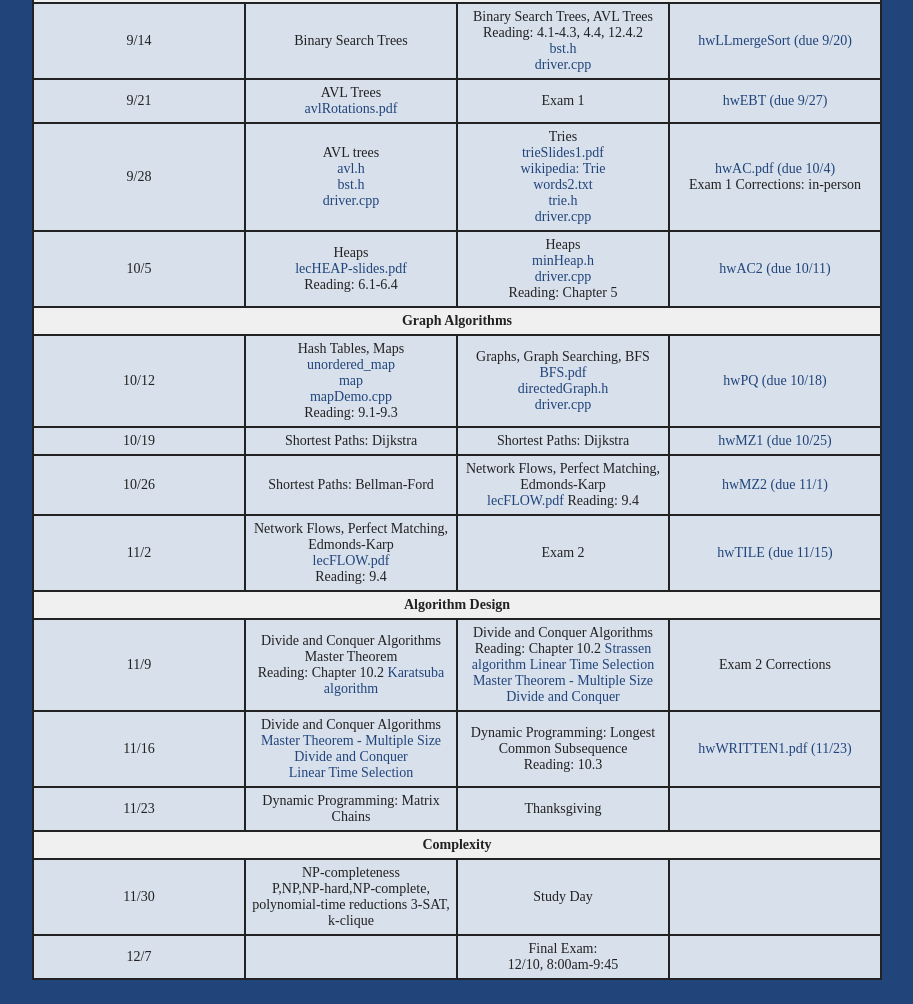
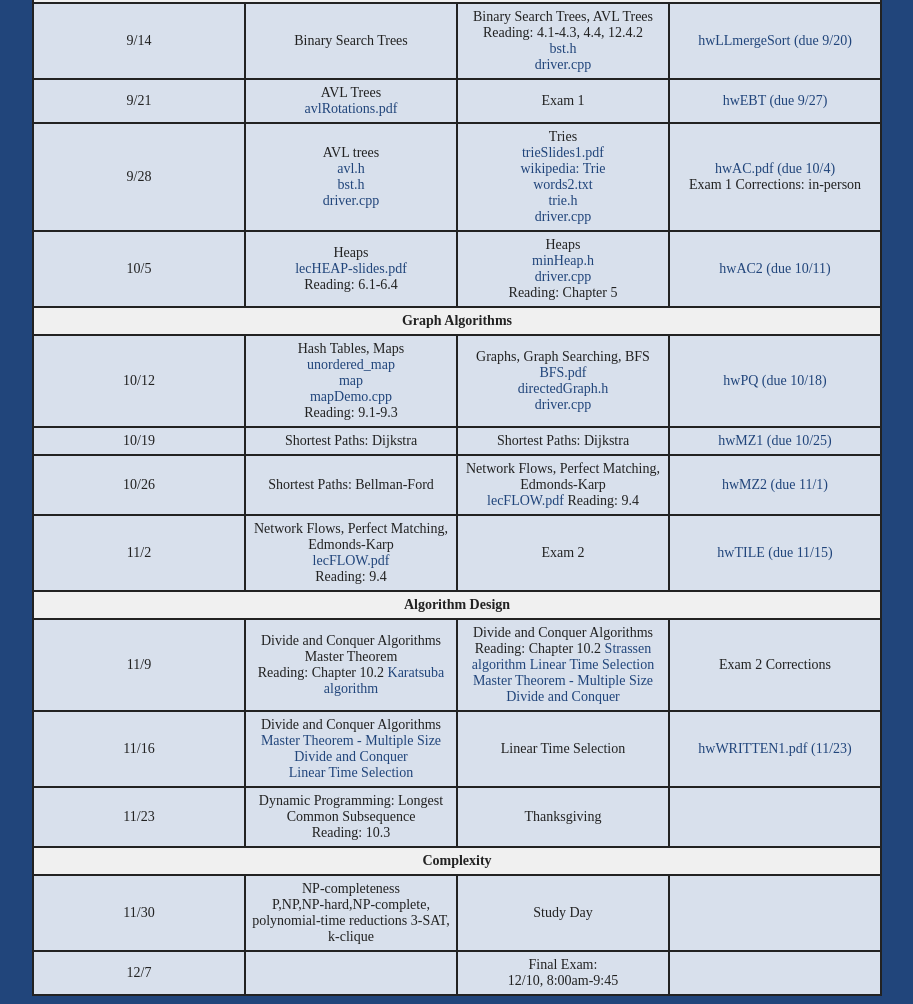
Before and after one commit to robert-schweller/robert-schweller.github.io, a plain HTML site: page CS3333/index.html in a window 1280 px wide. Shown: the part 699-1703 px from the top of the page, without its empty margins (183-1096 px from the left). Drawn offline with Linux system fonts and the light colour scheme.

Commit message:
Update Dynamic Programming section in index.html

```diff
--- a/CS3333/index.html
+++ b/CS3333/index.html
@@ -236,13 +236,13 @@
 <br><a href="https://arxiv.org/pdf/cs/0101011"> Master Theorem - Multiple Size Divide and Conquer </a>
 <br><a href="https://en.wikipedia.org/wiki/Median_of_medians"> Linear Time Selection </a>
 </td>
-<td>Dynamic Programming:  Longest Common Subsequence
-	<br>Reading: 10.3 </td>
+<td>Linear Time Selection</td>
 <td><a href="./hwWRITTEN1.pdf"> hwWRITTEN1.pdf (11/23) </td>
 </tr>
 <tr>
 <td>11/23</td>
-<td>Dynamic Programming:  Matrix Chains</td>
+<td>Dynamic Programming:  Longest Common Subsequence
+	<br>Reading: 10.3</td>
 <td> Thanksgiving
 </td>
 <td></td>
```
